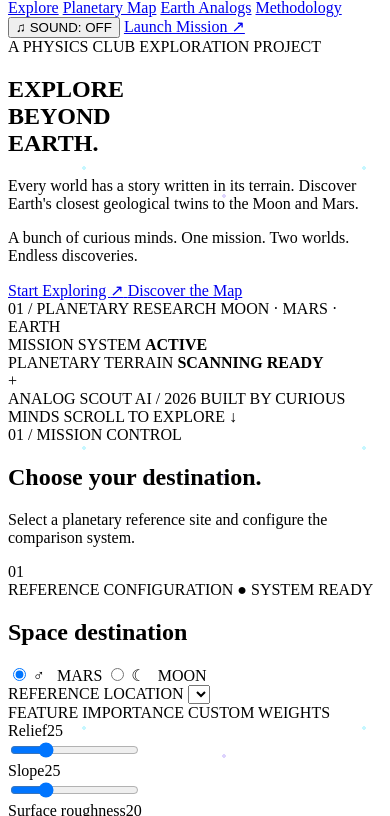
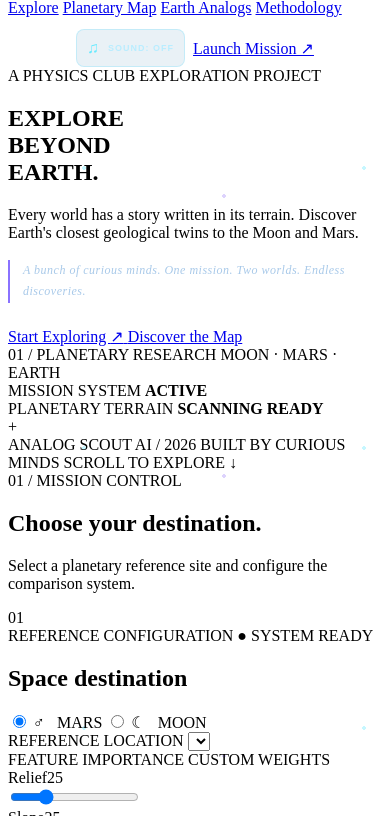
Before and after one commit to ayaalioua-collab/analog-scout-ai, a plain HTML site: page index.html in a window 390 px wide. Shown: the part 28-844 px from the top of the page. Drawn offline with nearby package versions, Linux system fonts and the light colour scheme; no server answers.

Commit message:
Update style.css

```diff
--- a/css/style.css
+++ b/css/style.css
@@ -178,3 +178,138 @@ button:hover,
     display: none;
   }
 }
+
+
+/* =========================================
+   ANALOG SCOUT AI — FINAL UI DETAILS
+   ========================================= */
+
+/* Navigation controls */
+.nav-controls {
+  display: flex;
+  align-items: center;
+  justify-content: flex-end;
+  gap: 14px;
+}
+
+/* Space sound button */
+.sound-toggle {
+  display: inline-flex;
+  align-items: center;
+  justify-content: center;
+  gap: 8px;
+  padding: 10px 13px;
+  border: 1px solid rgba(90, 220, 255, 0.25);
+  border-radius: 8px;
+  background: rgba(40, 120, 170, 0.10);
+  color: #b9edff;
+  font-size: 10px;
+  font-weight: 700;
+  letter-spacing: 1px;
+  cursor: pointer;
+  white-space: nowrap;
+}
+
+.sound-toggle:hover,
+.sound-toggle.sound-active {
+  border-color: #55e7ff;
+  color: #fff;
+  background: rgba(40, 190, 230, 0.16);
+  box-shadow: 0 0 20px rgba(40, 190, 255, 0.18);
+}
+
+.sound-icon {
+  font-size: 16px;
+  color: #67eaff;
+}
+
+.sound-active .sound-icon {
+  animation: soundPulse 1.4s ease-in-out infinite;
+}
+
+@keyframes soundPulse {
+  0%, 100% {
+    text-shadow: 0 0 3px #55e7ff;
+    transform: scale(1);
+  }
+  50% {
+    text-shadow: 0 0 14px #55e7ff;
+    transform: scale(1.18);
+  }
+}
+
+/* Team motto */
+.team-motto {
+  max-width: 440px;
+  margin: 18px 0 24px;
+  padding-left: 13px;
+  border-left: 2px solid #8a72ff;
+  color: #a8c9e9;
+  font-size: 13px;
+  line-height: 1.8;
+  letter-spacing: 0.5px;
+  font-style: italic;
+}
+
+/* Stronger hero atmosphere */
+.hero-content {
+  position: relative;
+}
+
+.hero-content .eyebrow {
+  transition: letter-spacing 0.3s ease;
+}
+
+.hero-content .eyebrow:hover {
+  letter-spacing: 2px;
+}
+
+.hero-visual {
+  transition: transform 0.25s ease-out;
+  will-change: transform;
+}
+
+/* Space-inspired selection */
+::selection {
+  color: #fff;
+  background: rgba(90, 110, 255, 0.55);
+}
+
+/* Smooth navigation */
+html {
+  scroll-behavior: smooth;
+}
+
+/* Responsive navigation */
+@media (max-width: 900px) {
+  .nav-controls {
+    gap: 8px;
+  }
+
+  .sound-toggle {
+    padding: 9px 10px;
+  }
+}
+
+@media (max-width: 650px) {
+  .nav-controls {
+    width: 100%;
+    justify-content: center;
+    margin-top: 12px;
+  }
+
+  .sound-toggle {
+    font-size: 9px;
+  }
+
+  .team-motto {
+    font-size: 12px;
+  }
+}
+
+/* Accessibility */
+@media (prefers-reduced-motion: reduce) {
+  .sound-active .sound-icon {
+    animation: none;
+  }
+}
```
